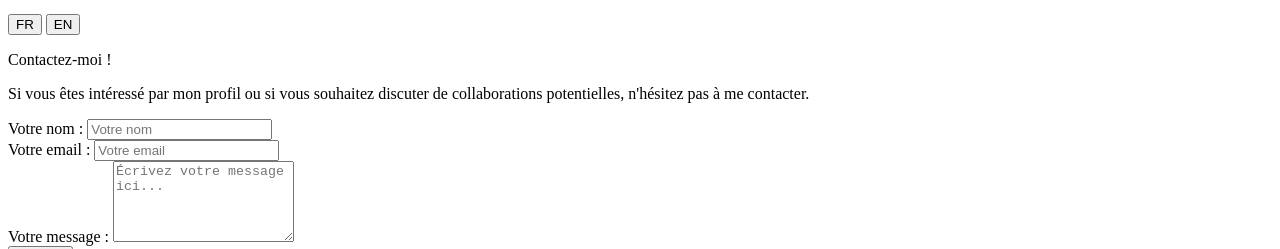
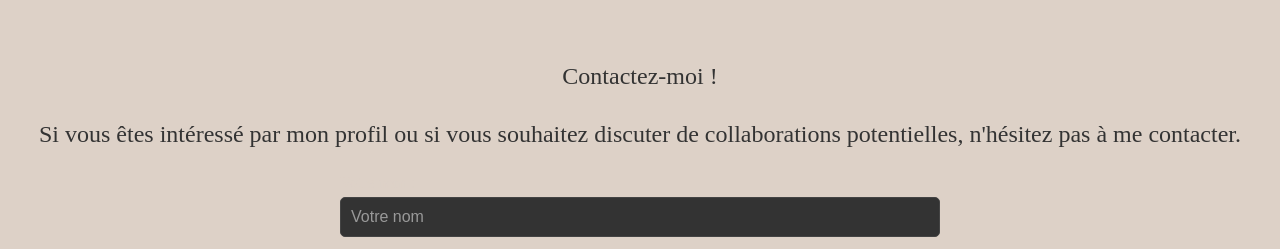
Before and after one commit to LuCarpentier92/website, a website: page contact.html in a window 1280 px wide. Shown: the part 131-380 px from the top of the page. Drawn offline with Linux system fonts and the light colour scheme; the site is published under a folder, as on GitHub Pages, so addresses that start at the root find nothing.

Commit message:
Update contact.html

```diff
--- a/contact.html
+++ b/contact.html
@@ -5,7 +5,7 @@
     <meta name="viewport" content="width=device-width, initial-scale=1">
     <title class="lang" data-lang-fr="Contact - Mon Portfolio" data-lang-en="Contact - My Portfolio">Contact - Mon Portfolio</title>
     <link href="https://fonts.googleapis.com/icon?family=Material+Icons" rel="stylesheet">
-    <link rel="stylesheet" href="/styles/style.css" type="text/css">
+    <link rel="stylesheet" href="styles/style.css" type="text/css">
 </head>
 <body>
 <header>
```
